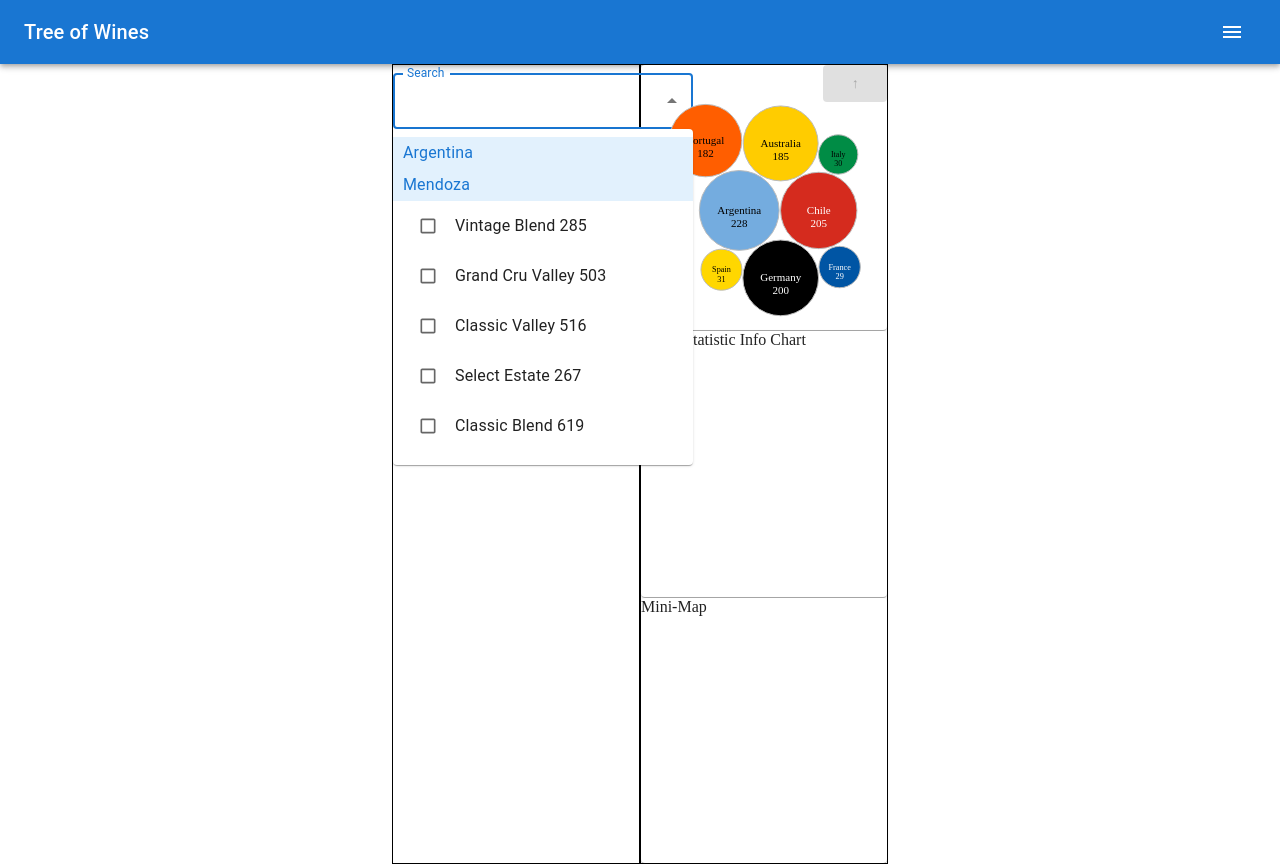
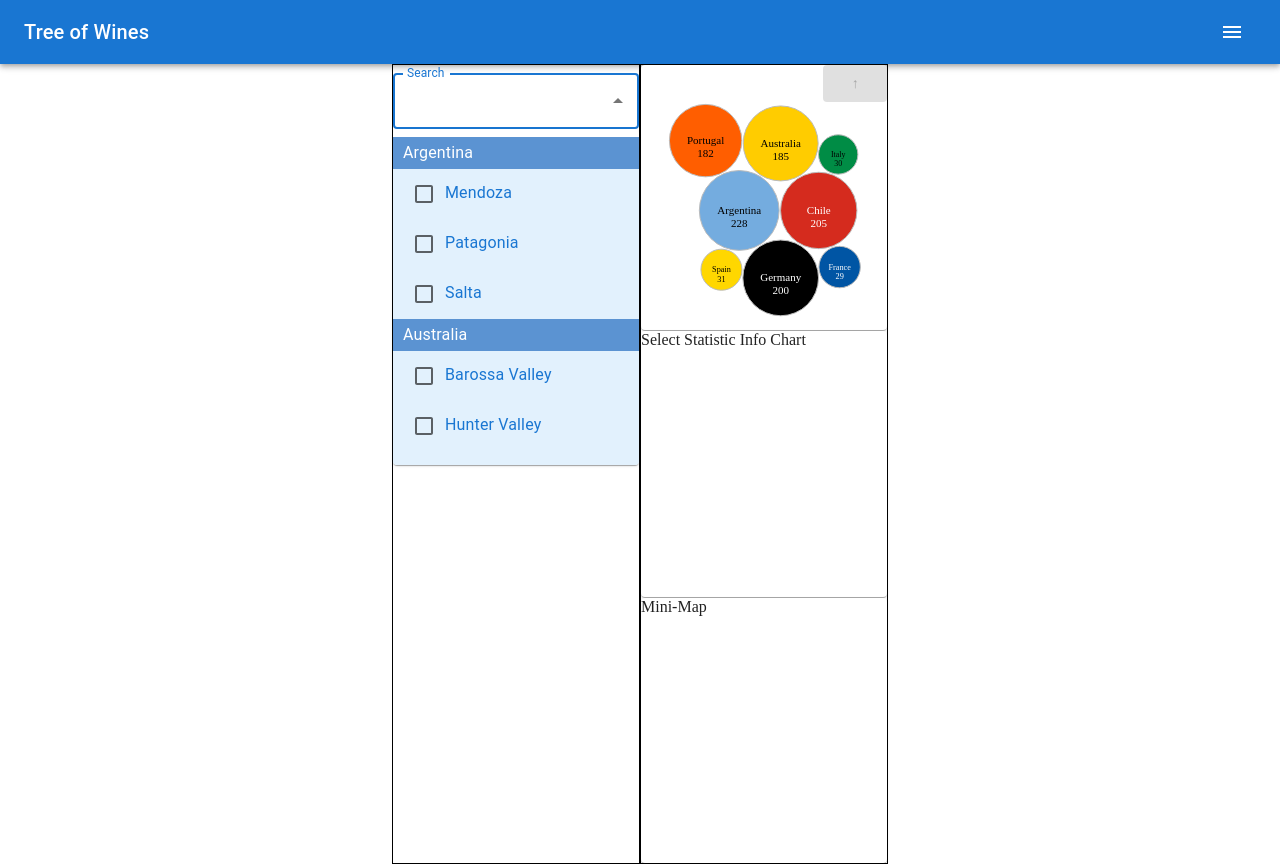
Before and after one commit to ptyoiy/Tree-of-Wine, a React (Vite) app: page / in a window 1280 px wide. Both pictures are taken after a click on the element "Search". Built offline with nearby package versions, Linux system fonts and the light colour scheme.

Commit message:
feat: 검색창 렌더링 최적화, 편의성 개선, 차트 데이터 전달 flow 개선

```diff
--- a/src/components/charts/TreeOfWine/RadialDendrogram.tsx
+++ b/src/components/charts/TreeOfWine/RadialDendrogram.tsx
@@ -13,7 +13,7 @@ import { render, setInteraction, setLayout } from './render';
 
 type RadialDendrogramProps = {
   fontSize: number;
-  data: WineData | Tree;
+  data: d3.HierarchyNode<WineData | Tree>;
   size?: Size;
 };
 export default function RadialDendrogram(props: RadialDendrogramProps) {
@@ -80,16 +80,16 @@ function useRenderChart({ data, size, fontSize }: RadialDendrogramProps) {
   };
 }
 
-function useChartData(data: Tree | WineData, { width }: Size, fittingToTheEnd: boolean) {
+function useChartData(data: d3.HierarchyNode<WineData | Tree>, { width }: Size, fittingToTheEnd: boolean) {
   const { nodeData, linkData } = useMemo(() => {
     let tree: d3.HierarchyNode<Tree | WineData>;
     const radius = width / 2 - 250; // 250: padding for chart size
     if (fittingToTheEnd) {
       const treeConstructor = d3.cluster<Tree | WineData>().size([2 * Math.PI, radius]);
-      const hierarchy = d3.hierarchy(data).sort((a, b) => a.height - b.height);
+      const hierarchy = data.sort((a, b) => a.height - b.height);
       tree = treeConstructor(hierarchy);
     } else {
-      tree = d3.hierarchy(data).sort((a, b) => a.height - b.height);
+      tree = data.sort((a, b) => a.height - b.height);
       d3
         .tree<Tree | WineData>()
         .size([2 * Math.PI, radius])
--- a/src/components/charts/bubble/BubbleChart.tsx
+++ b/src/components/charts/bubble/BubbleChart.tsx
@@ -7,7 +7,7 @@ import { Size } from '../wrapper';
 import { renderBubbleChart, setLayout } from './render';
 
 type BubbleChartProps = {
-  data: WineData | Tree;
+  data: d3.HierarchyNode<WineData | Tree>;
   size?: Size;
 };
 export default function BubbleChart(props: BubbleChartProps) {
@@ -56,7 +56,7 @@ function useRenderChart({ data, size }: BubbleChartProps) {
   };
 }
 
-function useChartData(data: WineData | Tree) {
+function useChartData(data: d3.HierarchyNode<WineData | Tree>) {
   const pack = useMemo(() => {
     return d3.pack<Tree | WineData>().padding(3);
   }, []);
@@ -64,8 +64,7 @@ function useChartData(data: WineData | Tree) {
   const originTree = useMemo(
     () =>
       pack(
-        d3
-          .hierarchy(data)
+        data
           .count()
           .sort((a, b) => b.value! - a.value!)
       ),
--- a/src/components/layout/search/Search.tsx
+++ b/src/components/layout/search/Search.tsx
@@ -1,17 +1,18 @@
 import { useTheme } from '@emotion/react';
-import { Checkbox, Theme } from '@mui/material';
+import { Theme } from '@mui/material';
 import Autocomplete from '@mui/material/Autocomplete';
 import TextField from '@mui/material/TextField';
-import { lighten } from '@mui/system';
-import { useMemo } from 'react';
+import { HierarchyNode } from 'd3';
+import { ReactElement, useMemo } from 'react';
 import { useRecoilState, useRecoilValue } from 'recoil';
 import { searchTextAtom, wineSelectionAtom, wineSelectionSelector } from '../../../recoil/search';
-import { wineCsvDataSelector } from '../../../recoil/wineData';
-import { toggleSelection } from '../../../utils/dataUtils';
-import { CheckedIcon, GroupHeader, GroupItems, Icon } from './style';
+import { treeDataSelector, wineCsvDataSelector } from '../../../recoil/wineData';
+import { Tree } from '../../../utils/makeTree';
+import { RenderGroup, RenderOption, RenderOptionProps } from './style';
 
-export default function RenderGroup() {
+export default function Search() {
   const {
+    tree,
     theme,
     selection,
     selectionArray,
@@ -25,15 +26,15 @@ export default function RenderGroup() {
   return (
     <Autocomplete
       id="grouped-demo"
+      sx={{ width: '100%', padding: '8px 0' }}
+      value={selectionArray}
+      inputValue={searchText}
       options={data}
       groupBy={(option) => option.group}
       getOptionLabel={(option) => option.values}
-      isOptionEqualToValue={(option, value) => option.values === value.values}
-      sx={{ width: '100%', padding: '8px 0' }}
       disableCloseOnSelect
       multiple
       fullWidth
-      value={selectionArray}
       onChange={(_event, value) => {
         setSelection(new Set(value));
       }}
@@ -45,59 +46,35 @@ export default function RenderGroup() {
           {...params}
           label={selection.size ? `Selected ${selection.size} items` : 'Search'}
           InputProps={{ ...params.InputProps, startAdornment: null }}
-          onChange={(event) => setSearchText(event.target.value)}
+          onChange={(event) => {
+            console.log('onchange');
+            setSearchText(event.target.value);
+          }}
         />
       )}
-      renderGroup={(params) => {
-        console.log({ params });
-        const [country, region] = params.group.split(',');
+      renderGroup={(params) => (
+        <RenderGroup
+          key={params.key}
+          searchText={searchText}
+          handleGroupSelect={handleGroupSelect}
+          keyBoundaries={keyBoundaries}
+          params={params}
+          theme={theme}
+        />
+      )}
+      renderOption={(props, option, { selected }) => {
+        const findGroup = tree.find((node) => (node.data as Tree).name == option.Region)!
+          .data as Tree;
         return (
-          <li key={params.key}>
-            {keyBoundaries.includes(+params.key) && (
-              <GroupHeader theme={theme}>{country}</GroupHeader>
-            )}
-            <GroupHeader
-              theme={theme}
-              sx={{
-                cursor: 'pointer',
-                '&:hover': {
-                  backgroundColor: lighten(theme.palette.primary.light, 0.5),
-                },
-              }}
-              onClick={() => handleGroupSelect(params.group)}
-            >
-              {region}
-            </GroupHeader>
-            <GroupItems>{params.children}</GroupItems>
-          </li>
-        );
-      }}
-      // ListboxComponent={(props) => {
-
-      // }}
-      renderOption={(props, option, { selected }) => {
-        // 검색어 하이라이팅을 위한 텍스트 분할 및 하이라이팅
-        const highlightText = (text: string, query: string) => {
-          if (!query) return text;
-
-          const regex = new RegExp(`(${query})`, 'gi');
-          const highlighted = text.replace(regex, (match) => `<mark>${match}</mark>`);
-
-          return <span dangerouslySetInnerHTML={{ __html: highlighted }} />;
-        };
-        // eslint-disable-next-line @typescript-eslint/no-unused-vars
-        const { key, id, ...optionProps } = props;
-        const text = highlightText(option.Designation, searchText);
-        return (
-          <li key={id} {...optionProps}>
-            <Checkbox
-              icon={<Icon />}
-              checkedIcon={<CheckedIcon />}
-              style={{ marginRight: 8 }}
-              checked={selected}
-            />
-            {text}
-          </li>
+          <RenderOption
+            key={props.key}
+            groupData={findGroup}
+            selection={selection}
+            props={props}
+            option={option}
+            selected={selected}
+            searchText={searchText}
+          />
         );
       }}
     />
@@ -106,10 +83,11 @@ export default function RenderGroup() {
 
 function useSearch() {
   const data = useRecoilValue(wineCsvDataSelector);
+  const tree = useRecoilValue(treeDataSelector);
+  const selectionArray = useRecoilValue(wineSelectionSelector);
+  const [selection, setSelection] = useRecoilState(wineSelectionAtom);
+  const [searchText, setSearchText] = useRecoilState(searchTextAtom);
   const theme = useTheme() as Theme;
-  const [selection, setSelection] = useRecoilState(wineSelectionAtom);
-  const selectionArray = useRecoilValue(wineSelectionSelector);
-  const [searchText, setSearchText] = useRecoilState(searchTextAtom);
 
   const keyBoundaries = useMemo(() => {
     return Object.values(Object.groupBy(data, (item) => item.Country)).reduce(
@@ -123,12 +101,31 @@ function useSearch() {
     );
   }, [data]);
 
-  const handleGroupSelect = (group: string) => {
-    const newSelection = new Set(data.filter((val) => val.group === group));
-    toggleSelection(selection, newSelection, setSelection);
+  /**
+   * @param group react children
+   * @returns {"checked" | "indeterminate" | undefined}
+   ** checked: 전부 선택
+   ** indeterminate: 일부 선택
+   ** undefined: 선택 안됨
+   */
+  const handleGroupSelect = (group: ReactElement<RenderOptionProps>[], region: string) => {
+    const currentGroup = group.map((child) => child.props.option);
+    const groupData = (tree as HierarchyNode<Tree>).find((node) => node.data.name === region)?.data
+      .children;
+    const groupDataSet = new Set(groupData);
+    const newSelection = new Set(currentGroup);
+    const alreadySelected = newSelection.difference(selection);
+    const isUnion = alreadySelected.size;
+    const nextSelection = selection[isUnion ? 'union' : 'difference'](newSelection);
+    setSelection(nextSelection);
+    const intersectionSize = nextSelection.intersection(groupDataSet).size;
+    if (intersectionSize == groupDataSet.size) return 'checked';
+    if (intersectionSize) return 'indeterminate';
+    return undefined;
   };
 
   return {
+    tree,
     theme,
     searchText,
     setSearchText,
--- a/src/components/layout/search/style.tsx
+++ b/src/components/layout/search/style.tsx
@@ -1,10 +1,21 @@
+/* eslint-disable react-hooks/exhaustive-deps */
 /* eslint-disable react-refresh/only-export-components */
 import CheckBoxIcon from '@mui/icons-material/CheckBox';
 import CheckBoxOutlineBlankIcon from '@mui/icons-material/CheckBoxOutlineBlank';
-import { darken, lighten, styled, Theme } from '@mui/material';
-import { memo } from 'react';
+import {
+  AutocompleteRenderGroupParams,
+  Checkbox,
+  darken,
+  lighten,
+  styled,
+  Theme,
+} from '@mui/material';
+import { memo, MouseEvent, ReactElement, useCallback, useLayoutEffect, useMemo, useState } from 'react';
+import { useRecoilState } from 'recoil';
+import { groupCheckboxState } from '../../../recoil/search';
+import { Tree, WineData } from '../../../utils/makeTree';
 
-export const GroupHeader = memo(styled('div')(({ theme }: { theme: Theme }) => ({
+export const GroupHeader = styled('div')(({ theme }: { theme: Theme }) => ({
   position: 'sticky',
   top: '-8px',
   padding: '4px 10px',
@@ -14,9 +25,148 @@ export const GroupHeader = memo(styled('div')(({ theme }: { theme: Theme }) => (
     theme.palette.mode === 'light'
       ? lighten(theme.palette.primary.light, 0.85)
       : darken(theme.palette.primary.main, 0.8),
-})), (prev, next) => prev.theme != next.theme);
-export const GroupItems = memo(styled('ul')({
+}));
+
+export const GroupItems = styled('ul')({
   padding: 0,
-}));
+});
 export const Icon = memo(() => <CheckBoxOutlineBlankIcon fontSize="small" />);
 export const CheckedIcon = memo(() => <CheckBoxIcon fontSize="small" />);
+
+type RenderGroupProps = {
+  params: AutocompleteRenderGroupParams;
+  keyBoundaries: number[];
+  searchText: string;
+  theme: Theme;
+  handleGroupSelect: (group: ReactElement[], region: string) => "checked" | "indeterminate" | undefined;
+};
+
+export function RenderGroup({
+  params,
+  searchText,
+  keyBoundaries,
+  theme,
+  handleGroupSelect,
+}: RenderGroupProps) {
+  const { group, key, children } = params;
+  const [country, region] = useMemo(() => group.split(','), [group]);
+  const showCountryHeader = useMemo(() => keyBoundaries.includes(+key), []);
+
+  const [isOpen, setIsOpen] = useState(false);
+  const [checked, setCheck] = useRecoilState(groupCheckboxState(region));
+  const handleGroupHeaderClick = useCallback(() => setIsOpen(!isOpen), [isOpen]);
+  const handleGroupHeaderContextMenu = useCallback(
+    (e: MouseEvent) => {
+      e.preventDefault();
+      const state = handleGroupSelect(children as ReactElement[], region);
+      setCheck(state);
+    },
+    [handleGroupSelect]
+  );
+  const handleCheckBoxClick = useCallback(
+    (e: MouseEvent) => {
+      e.stopPropagation();
+      const state = handleGroupSelect(children as ReactElement[], region);
+      setCheck(state);
+    },
+    [handleGroupSelect]
+  );
+
+  useLayoutEffect(() => {
+    searchText && setIsOpen(true);
+  }, [searchText]);
+
+  return (
+    <li>
+      {showCountryHeader && (
+        <GroupHeader
+          sx={{ color: 'white', backgroundColor: lighten(theme.palette.primary.dark, 0.3) }}
+          theme={theme}
+        >
+          {country}
+        </GroupHeader>
+      )}
+      <GroupHeader
+        theme={theme}
+        sx={{
+          cursor: 'pointer',
+          '&:hover': {
+            backgroundColor: lighten(theme.palette.primary.light, 0.5),
+          },
+        }}
+        onClick={handleGroupHeaderClick}
+        onContextMenu={handleGroupHeaderContextMenu}
+      >
+        <Checkbox
+          onClick={handleCheckBoxClick}
+          checked={checked === 'checked'}
+          indeterminate={checked === 'indeterminate'}
+        />
+        {region}
+      </GroupHeader>
+      {isOpen && <GroupItems>{children}</GroupItems>}
+    </li>
+  );
+}
+
+export type RenderOptionProps = {
+  props: React.HTMLAttributes<HTMLLIElement> & {
+    key: any;
+  };
+  selection: Set<WineData>;
+  groupData: Tree;
+  option: WineData;
+  searchText: string;
+  selected: boolean;
+};
+
+export function RenderOption({
+  props,
+  selection,
+  groupData,
+  option,
+  searchText,
+  selected,
+}: RenderOptionProps) {
+  const [groupState, setGroupState] = useRecoilState(groupCheckboxState(option.Region));
+  // 검색어 하이라이팅을 위한 텍스트 분할 및 하이라이팅
+  const highlightText = (text: string, query: string) => {
+    if (!query) return text;
+
+    const regex = new RegExp(`(${query})`, 'gi');
+    const highlighted = text.replace(regex, (match) => `<mark>${match}</mark>`);
+
+    return <span dangerouslySetInnerHTML={{ __html: highlighted }} />;
+  };
+  // eslint-disable-next-line @typescript-eslint/no-unused-vars
+  const { key, id, onClick, ...optionProps } = props;
+  const handleClick = (event: MouseEvent<HTMLLIElement>) => {
+    onClick!(event);
+    let value: 'checked' | 'indeterminate' | undefined;
+    if (groupState === 'checked' || groupState === undefined) {
+      value = 'indeterminate';
+    } else {
+      const groupSet = new Set(groupData.children);
+      const diffSize = groupSet.difference(selection).size;
+      if (selected) {
+        value = groupSet.size - diffSize == 1 ? undefined : 'indeterminate';
+      } else {
+        const isAllChecked = diffSize == 1;
+        value = isAllChecked ? 'checked' : 'indeterminate';
+      }
+    }
+    setGroupState(value);
+  };
+  const text = highlightText(option.Designation, searchText);
+  return (
+    <li key={id} onClick={handleClick} {...optionProps}>
+      <Checkbox
+        icon={<Icon />}
+        checkedIcon={<CheckedIcon />}
+        style={{ marginRight: 8 }}
+        checked={selected}
+      />
+      {text}
+    </li>
+  );
+}
--- a/src/components/layout/sections/LeftSection.tsx
+++ b/src/components/layout/sections/LeftSection.tsx
@@ -1,7 +1,5 @@
 import { Box } from '@mui/material';
 import { Search } from '../search';
-import { Table } from '../table';
-import Virtualize from '../search/ListBox';
 
 const LeftSection = () => {
   return (
@@ -16,7 +14,7 @@ const LeftSection = () => {
     >
       <Search />
       {/* <Table /> */}
-      <Virtualize />
+      {/* <Virtualize /> */}
     </Box>
   );
 };
--- a/src/recoil/search/index.ts
+++ b/src/recoil/search/index.ts
@@ -1,4 +1,4 @@
-import { atom, selector } from 'recoil';
+import { atom, atomFamily, selector, selectorFamily } from 'recoil';
 import { WineData } from '../../utils/makeTree';
 
 export const wineSelectionAtom = atom<Set<WineData>>({
@@ -18,3 +18,25 @@ export const searchTextAtom = atom<string>({
   key: 'searchTextAtom',
   default: '',
 });
+
+// 각 그룹의 체크박스 상태를 저장하는 atomFamily
+export const groupState = atomFamily({
+  key: 'groupState',
+  default: undefined as 'checked' | 'indeterminate' | undefined,
+});
+
+// 그룹의 하위 리스트 상태를 기반으로 그룹의 체크박스 상태를 결정하는 selectorFamily
+export const groupCheckboxState = selectorFamily({
+  key: 'groupCheckboxState',
+  get:
+    (parent) =>
+    ({ get }) => {
+      const state = get(groupState(parent));
+      return state;
+    },
+  set:
+    (parent) =>
+    ({ set }, newValue) => {
+      set(groupState(parent), newValue);
+    },
+});
--- a/src/recoil/wineData/index.ts
+++ b/src/recoil/wineData/index.ts
@@ -1,4 +1,5 @@
 // src/recoil/wineData.ts
+import { hierarchy, HierarchyNode } from 'd3';
 import Papa from 'papaparse';
 import { selector } from 'recoil';
 import { csvWineData, makeTree, Tree, WineData } from '../../utils/makeTree';
@@ -15,12 +16,14 @@ export const wineCsvDataSelector = selector<WineData[]>({
       const result = await reader?.read();
       const decoder = new TextDecoder('utf-8');
       const csv = decoder.decode(result?.value);
-      const parsedData: WineData[] = Papa.parse<csvWineData>(csv, { header: true }).data.map((d, i) => ({
-        ...d,
-        id: i.toString(),
-        group: `${d.Country},${d.Region}`,
-        values: Object.values(d).join(''),
-      }));
+      const parsedData: WineData[] = Papa.parse<csvWineData>(csv, { header: true }).data.map(
+        (d, i) => ({
+          ...d,
+          id: i.toString(),
+          group: `${d.Country},${d.Region}`,
+          values: Object.values(d).join(''),
+        })
+      );
       parsedData.sort((a, b) => {
         const countryComparison = a.Country.localeCompare(b.Country);
         return countryComparison !== 0 ? countryComparison : a.Region.localeCompare(b.Region);
@@ -33,12 +36,13 @@ export const wineCsvDataSelector = selector<WineData[]>({
   },
 });
 
-export const treeDataSelector = selector<WineData | Tree>({
+export const treeDataSelector = selector<HierarchyNode<WineData | Tree>>({
   key: 'treeDataSelector',
   get: ({ get }) => {
     const csvData = get(wineCsvDataSelector);
     const treeData = makeTree(csvData, ...COLUMNS);
-    console.log(treeData);
-    return treeData;
+    const hier = hierarchy(treeData);
+    return hier.copy();
   },
+  dangerouslyAllowMutability: true,
 });
```
